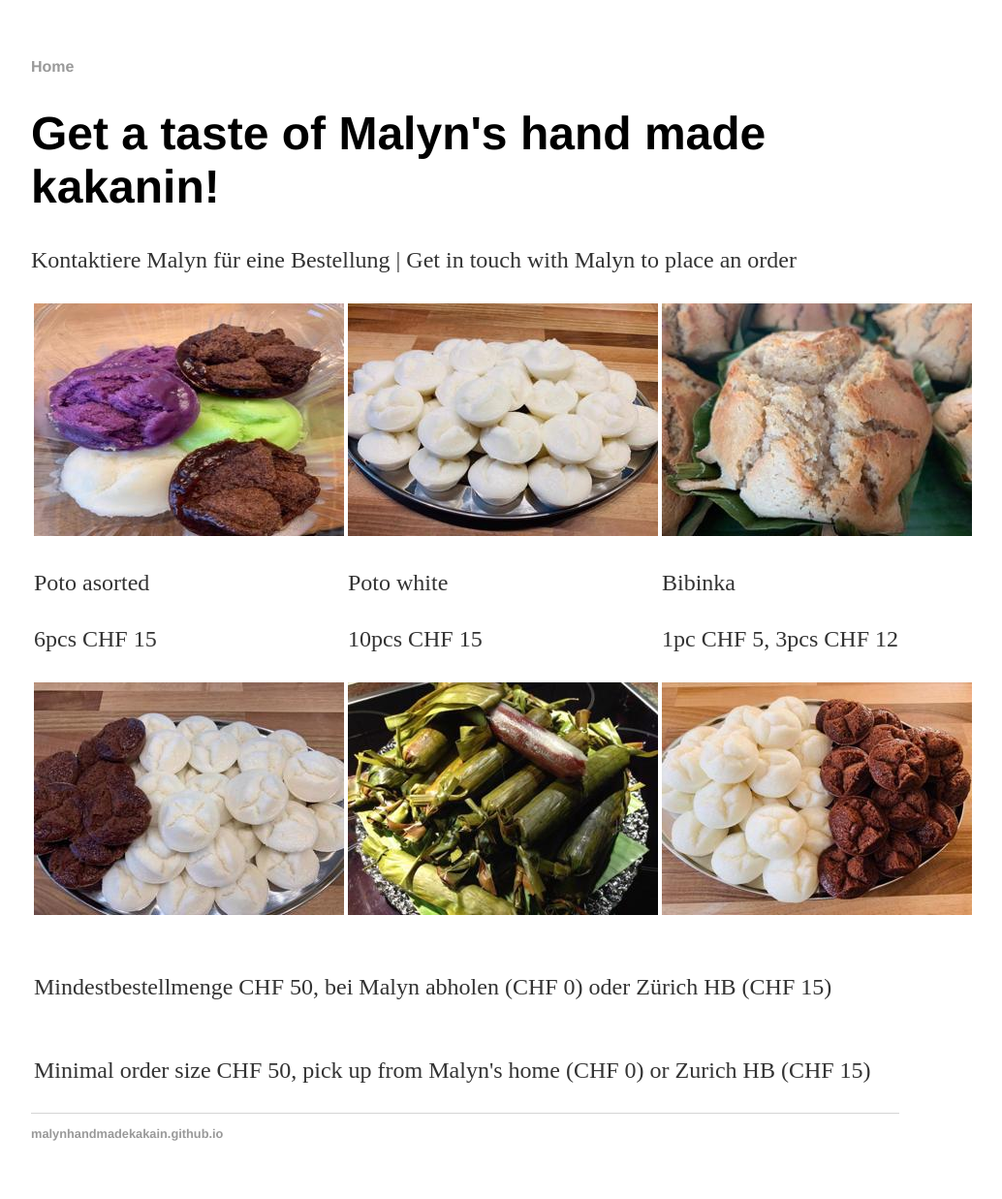
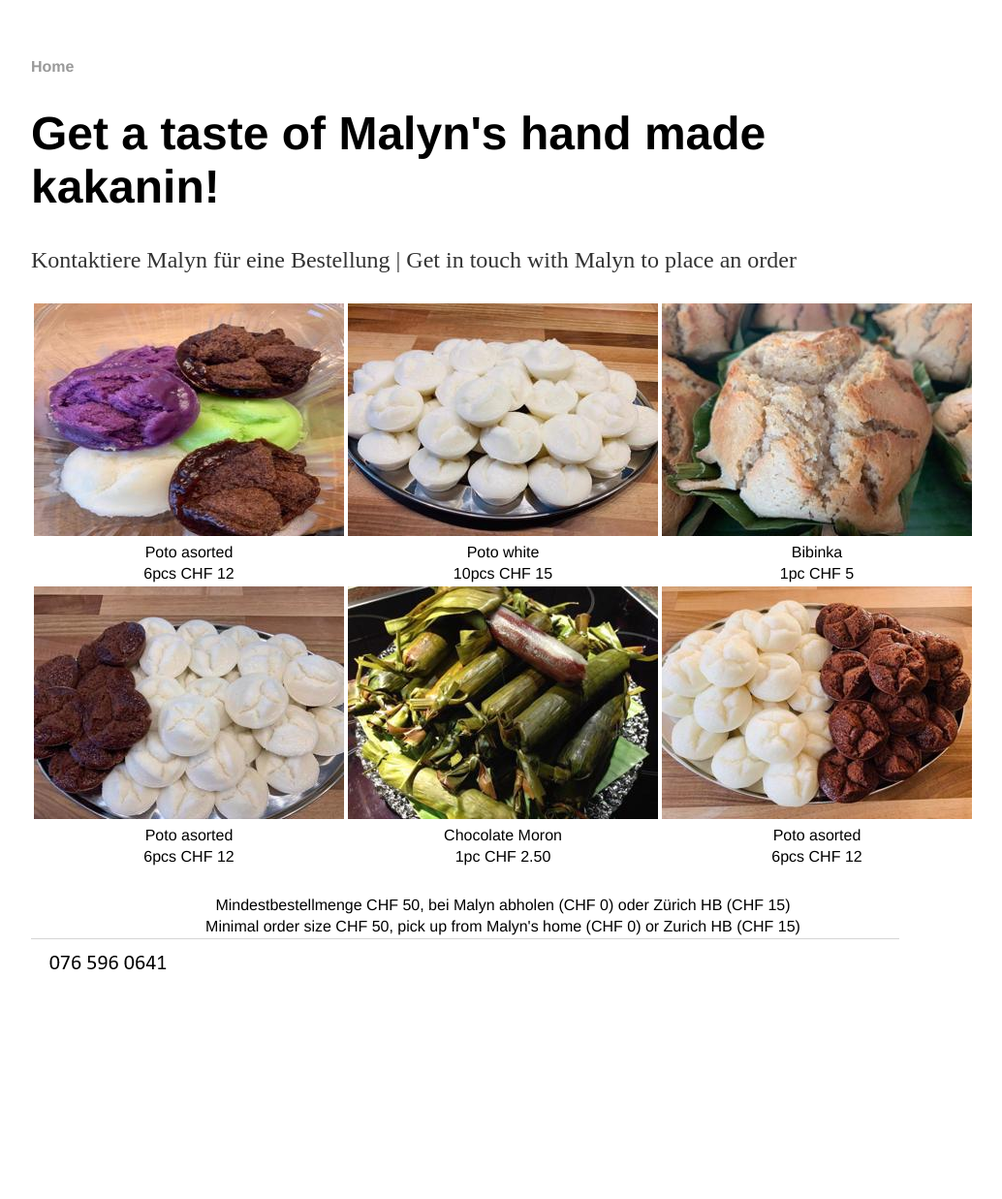
Before and after one commit to malynhandmade/malynhandmade.github.io, a Jekyll site: the page built from index.html, in a window 1280 px wide. Shown: the whole page at 97% size, without its empty margins (160-1194 px from the left). Built offline with Jekyll 4.4.1, drawn with Linux system fonts in a browser that asks for light colours; after the commit the page ends 1099 px from its top, so only the background shows below that.

Commit message:
more improvements

```diff
--- a/_layouts/default.html
+++ b/_layouts/default.html
@@ -18,9 +18,15 @@
 
 			</div><!-- /.container -->
 			<footer>
+				<table>
+					<tr>
+						<td class="tdcenter"><img src="/img/tel-malyn.png" /></td>
+					</tr>
+				</table>
 	    		<ul>
 	        		<!--li><a href="mailto:malynhandmadekakain@gmx.ch">email</a></li-->
-	        		<li><a href="http://malynhandmade.github.io/">malynhandmadekakain.github.io</a></li>
+					<!--li><a href="http://malynhandmade.github.io/">malynhandmadekakain.github.io</a></li-->
+					<!--li><img src="/img/tel-malyn.png" /></li-->
 				</ul>
 			</footer>
 		</body>
--- a/css/main.css
+++ b/css/main.css
@@ -1,3 +1,8 @@
+.tdcenter {
+    font-family:'Helvetica', 'Arial', 'Sans-Serif';
+    font-size: 1em;
+    text-align: center;
+}
 body {
     margin: 60px auto;
     width: 70%;
@@ -31,6 +36,7 @@ p {
 footer {
     border-top: 1px solid #d5d5d5;
     font-size: .8em;
+    align-content: center;
 }
 
 ul.posts {
--- a/index.html
+++ b/index.html
@@ -23,10 +23,15 @@ title: Maria's Hand made kakanin
 				</picture>
 			</td>
 		</tr>
-		<tr>
-			<td><p>Poto asorted</p><p>6pcs CHF 15</p></td>
-			<td><p>Poto white</p><p>10pcs CHF 15</p></td>
-			<td><p>Bibinka</p><p>1pc CHF 5, 3pcs CHF 12</p></td>
+		<tr class="tdcenter">
+			<td>Poto asorted</td>
+			<td>Poto white</td>
+			<td>Bibinka</td>
+		</tr>
+		<tr class="tdcenter">
+			<td>6pcs CHF 12</td>
+			<td>10pcs CHF 15</td>
+			<td>1pc CHF 5</td>
 		</tr>
 		<tr>
 			<td>
@@ -45,14 +50,30 @@ title: Maria's Hand made kakanin
 				</picture>
 			</td>
 		</tr>
-	</table>
-	<p></p>
-	<table>
-		<tr>
-			<td><p>Mindestbestellmenge CHF 50, bei Malyn abholen (CHF 0) oder Zürich HB (CHF 15)</p></td>
+		<tr class="tdcenter">
+			<td>Poto asorted</td>
+			<td>Chocolate Moron</td>
+			<td>Poto asorted</td>
+		</tr>
+		<tr class="tdcenter">
+			<td>6pcs CHF 12</td>
+			<td>1pc CHF 2.50</td>
+			<td>6pcs CHF 12</td>
 		</tr>
 		<tr>
-			<td><p>Minimal order size CHF 50, pick up from Malyn's home (CHF 0) or Zurich HB (CHF 15)</p></td>
+			<td>
+				<p></p>
+			</td>
+		</tr>
+		<tr class="tdcenter">
+			<td colspan="3">Mindestbestellmenge CHF 50, bei Malyn abholen (CHF 0) oder Zürich HB (CHF 15)</td>
+		</tr>
+		<tr class="tdcenter">
+			<td colspan="3">Minimal order size CHF 50, pick up from Malyn's home (CHF 0) or Zurich HB (CHF 15)</td>
 		</tr>
 	</table>
+	</td>
+	</tr>
+	</table>
+	</table>
 </div><!-- /.blurb -->
```
Also changed, not shown: favicon.ico (added), img/tel-malyn.png (added).
